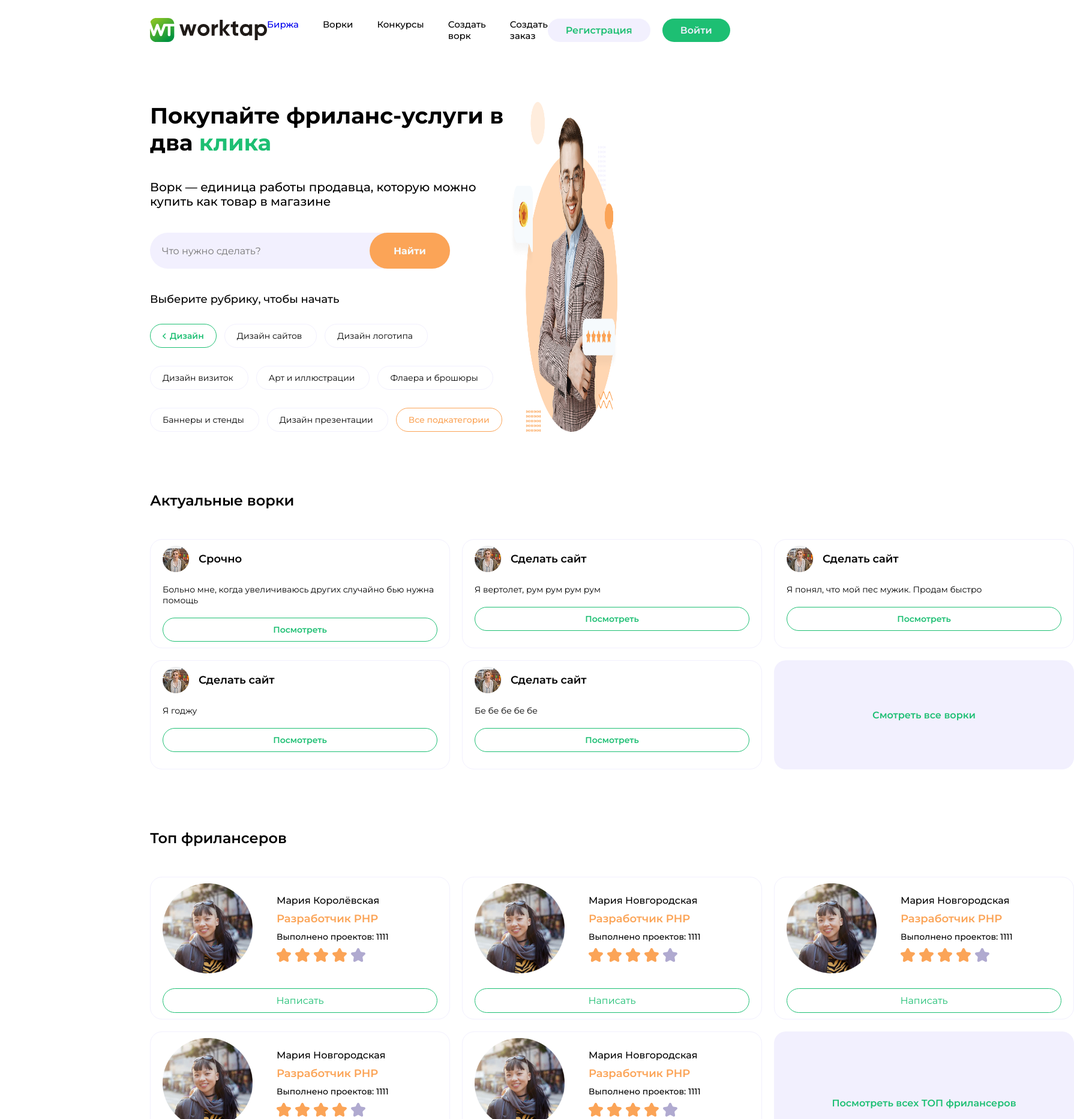
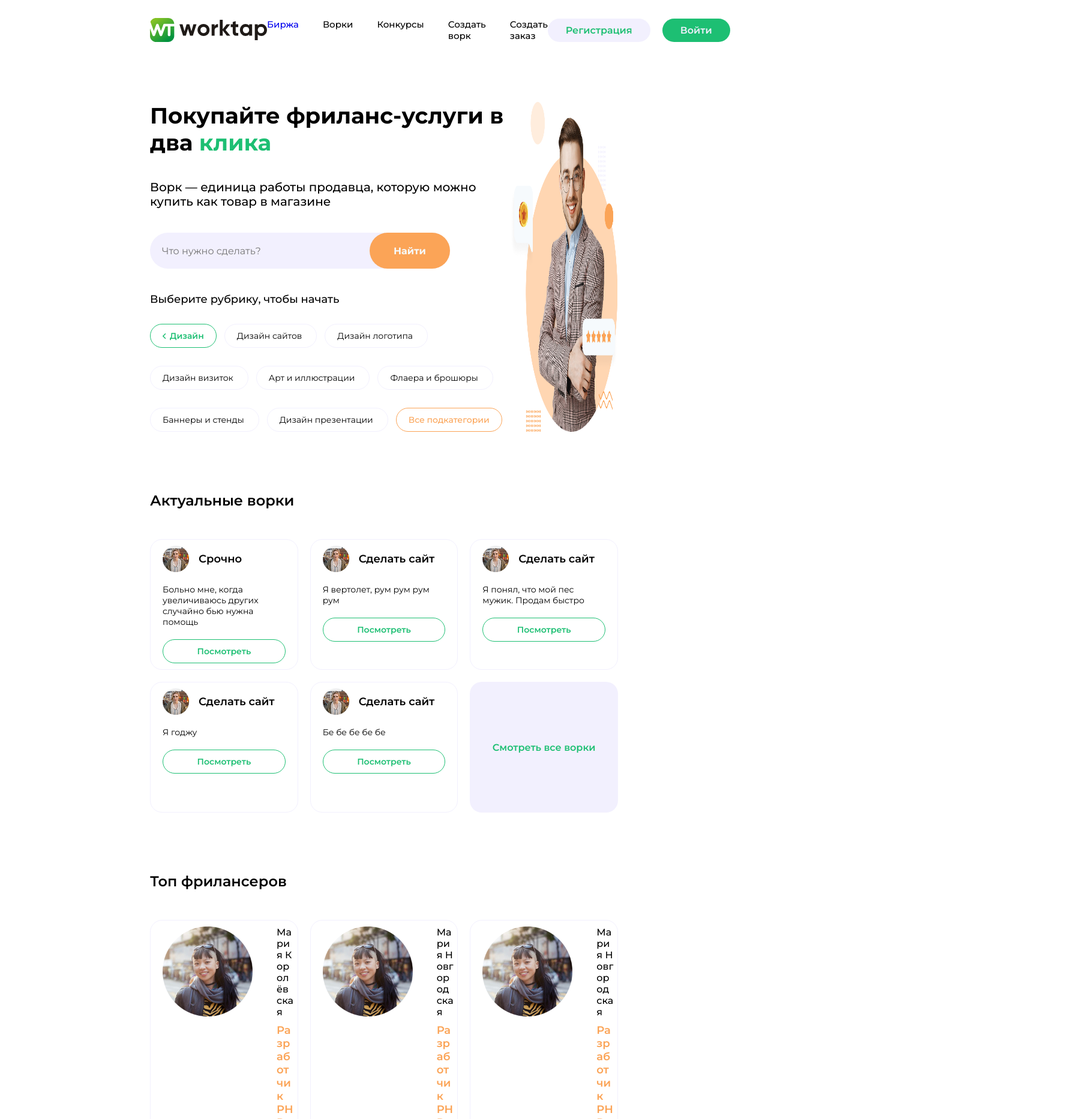
Before and after one commit to x2m1ch/worktap-website, a React (Vite) app: page / in a window 1280 px wide. Shown: the top 1866 px of the page at 60% size, 1790 px wide, since content can reach past the window. Built offline with nearby package versions, Linux system fonts and the light colour scheme.

Commit message:
fix: cards freelancer and work size in the Main page

```diff
--- a/src/components/styles/main/freelancers.css
+++ b/src/components/styles/main/freelancers.css
@@ -10,7 +10,6 @@
     border-style: solid;
     border-color: #F2F0FE;
     padding: 10px 20px;
-    width: 500px;
 }
 
 .addFreelancer-body {
--- a/src/components/styles/main/work.css
+++ b/src/components/styles/main/work.css
@@ -8,7 +8,6 @@
     border-style: solid;
     border-color: #F2F0FE;
     padding: 10px 20px;
-    width: 500px;
 }
 
 .work-heading {
```
